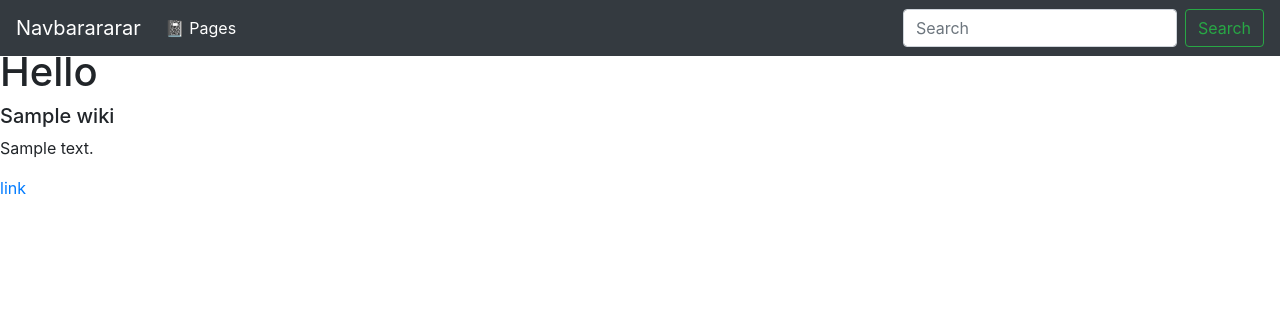
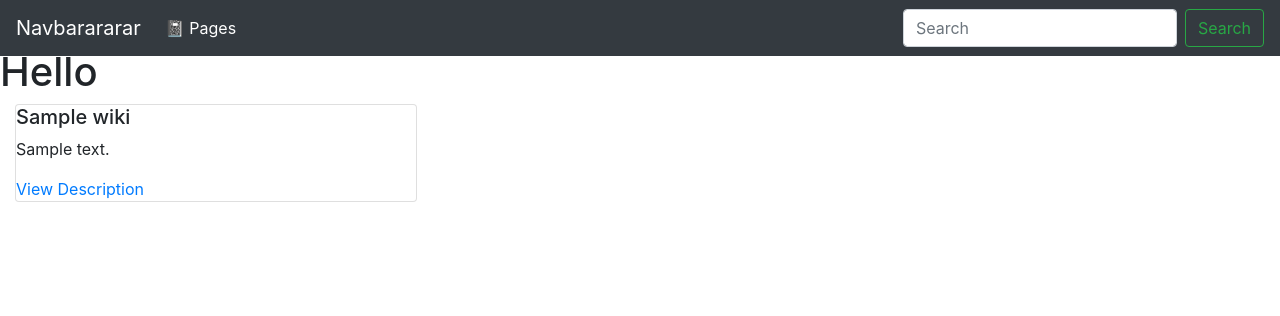
Before and after one commit to kmurata798/makewiki, a Django app: template wiki/templates/wiki/list.html in a window 1280 px wide. Shown: the top 316 px of the page. Run offline with Django 3.2, Linux system fonts and the light colour scheme; the template is opened without the code that fills it: most values are stand-ins (such as "Sample title", 1, 10 or a date in 2020); some libraries are stand-ins or nearby versions.

Commit message:
modified the display

```diff
--- a/wiki/templates/wiki/list.html
+++ b/wiki/templates/wiki/list.html
@@ -1,9 +1,16 @@
 {% extends 'base.html' %}
 {% block content %}
     <h1> Hello</h1>
-    {% for wiki in list_of_pages %}
-    <h5> {{ wiki.title }} </h5>
-    <p> {{ wiki.content|truncatechars:100 }}</p>
-    <a href="{$ url 'wiki:wiki-detail-page' wiki.slug %}">link</a>
-    {% endfor %}
+    <div class="row ml-0">
+        {% for wiki in list_of_pages %}
+        <div class="col-4">
+            <div class="card">
+
+                <h5> {{ wiki.title }} </h5>
+                <p> {{ wiki.content|truncatechars:100 }}</p>
+                <a href="{% url 'wiki:wiki-details-page' wiki.slug %}">View Description</a>
+            </div>
+        </div>
+        {% endfor %}
+    </div>
 {% endblock %}
--- a/wiki/templates/wiki/page.html
+++ b/wiki/templates/wiki/page.html
@@ -1,8 +1,8 @@
 {% extends 'base.html' %}
 
 {% block content %}
-
-Page details.
+<br>
+<p>Details:</p>
 <h1>{{ detail.title }}</h1>
 <h4>{{ detail.content }}</h4>
 
```
